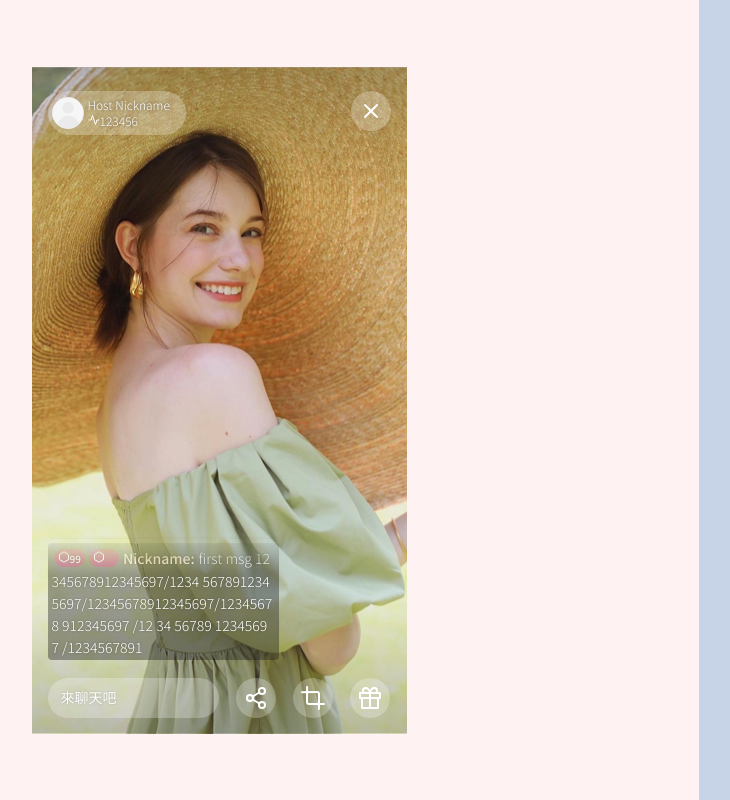
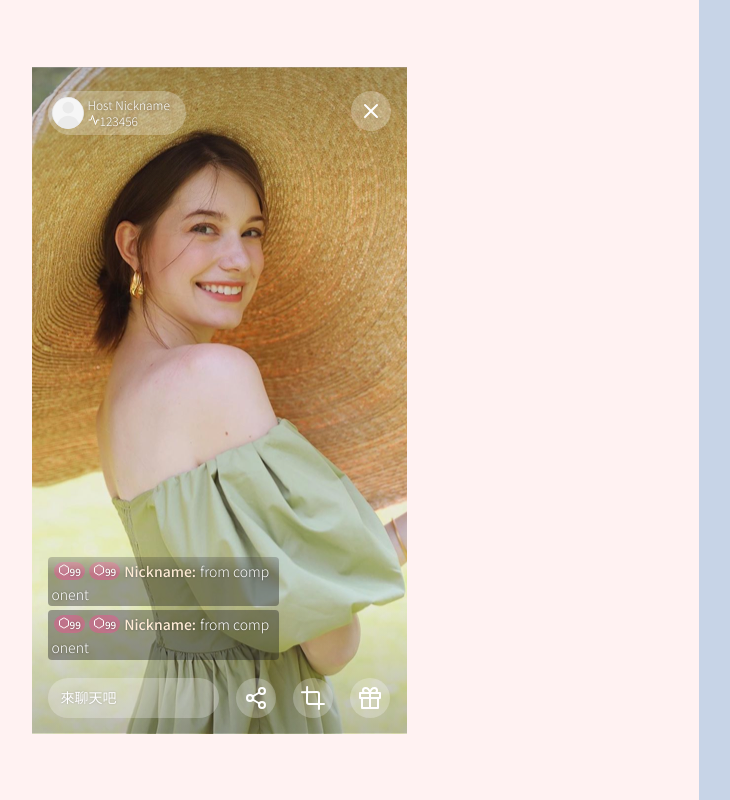
Before and after one commit to tl-vivian/liveroom-demo, a React (Vite) app: page / in a window 1280 px wide. Shown: the whole page, without its empty margins (261-991 px from the left). Built offline with nearby package versions, Linux system fonts and the light colour scheme.

Commit message:
make msg into component

```diff
--- a/src/App.js
+++ b/src/App.js
@@ -1,6 +1,7 @@
 import React from "react";
 import ReactDOM from "react-dom";
 import * as Icon from "react-feather";
+import ChatMsg from "./ChatMsg";
 
 const App = () => {
   return (
@@ -32,57 +33,8 @@ const App = () => {
               <div class="chatroom">
                 <div class="fade-shade"></div>
                 <div class="msgs">
-                  <span class="msg t-body2">
-                    <span class="msg-lv-badge t-level-badge-number">
-                      <Icon.Hexagon size={12} />
-                      99
-                    </span>
-                    <span class="msg-lv-badge t-level-badge-number">
-                      <Icon.Hexagon size={12} />
-                    </span>
-                    <span class="t-title2 msg-nickname">Nickname:</span>
-                    <span>
-                      first msg 12345678912345697/1234
-                      5678912345697/12345678912345697/12345678 912345697 /12 34
-                      56789 12345697 /1234567891
-                    </span>
-                  </span>
-                  <span class="msg t-body2">
-                    <span class="msg-lv-badge t-level-badge-number">
-                      <Icon.Hexagon size={12} />
-                      123
-                    </span>
-                    <span class="msg-lv-badge t-level-badge-number">
-                      <Icon.Hexagon size={12} />
-                      99
-                    </span>
-                    <span class="t-title2">Nickname:</span>
-                    <span>2 msg 1234567891</span>
-                  </span>
-                  <span class="msg t-body2">
-                    <span class="msg-lv-badge t-level-badge-number">
-                      <Icon.Hexagon size={12} />
-                      99
-                    </span>
-                    <span class="msg-lv-badge t-level-badge-number">
-                      <Icon.Hexagon size={12} />
-                      99
-                    </span>
-                    <span class="t-title2">Nickname:</span>
-                    <span>3 msg1234567891</span>
-                  </span>
-                  <span class="msg t-body2">
-                    <span class="msg-lv-badge t-level-badge-number">
-                      <Icon.Hexagon size={12} />
-                      99
-                    </span>
-                    <span class="msg-lv-badge t-level-badge-number">
-                      <Icon.Hexagon size={12} />
-                      99
-                    </span>
-                    <span class="t-title2">Nickname:</span>
-                    <span>4 msg 1234567891</span>
-                  </span>
+                  <ChatMsg />
+                  <ChatMsg />
                 </div>
               </div>
               <div class="bottom-ui">
--- /dev/null
+++ b/src/ChatMsg.js
@@ -0,0 +1,19 @@
+import React from "react";
+import { Hexagon } from "react-feather";
+
+export default function ChatMsg() {
+  return (
+    <span className="msg t-body2">
+      <span className="msg-lv-badge t-level-badge-number">
+        <Hexagon size={12} />
+        99
+      </span>
+      <span className="msg-lv-badge t-level-badge-number">
+        <Hexagon size={12} />
+        99
+      </span>
+      <span className="t-title2 msg-nickname">Nickname:</span>
+      <span>from component</span>
+    </span>
+  );
+}
```
